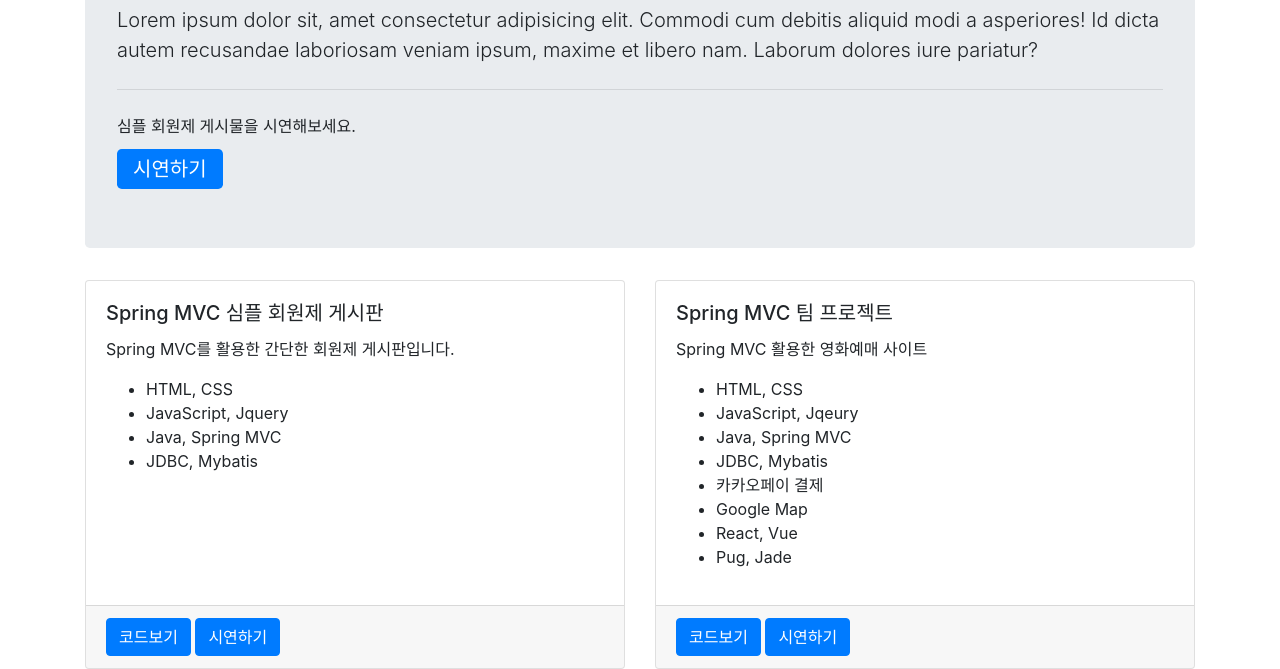
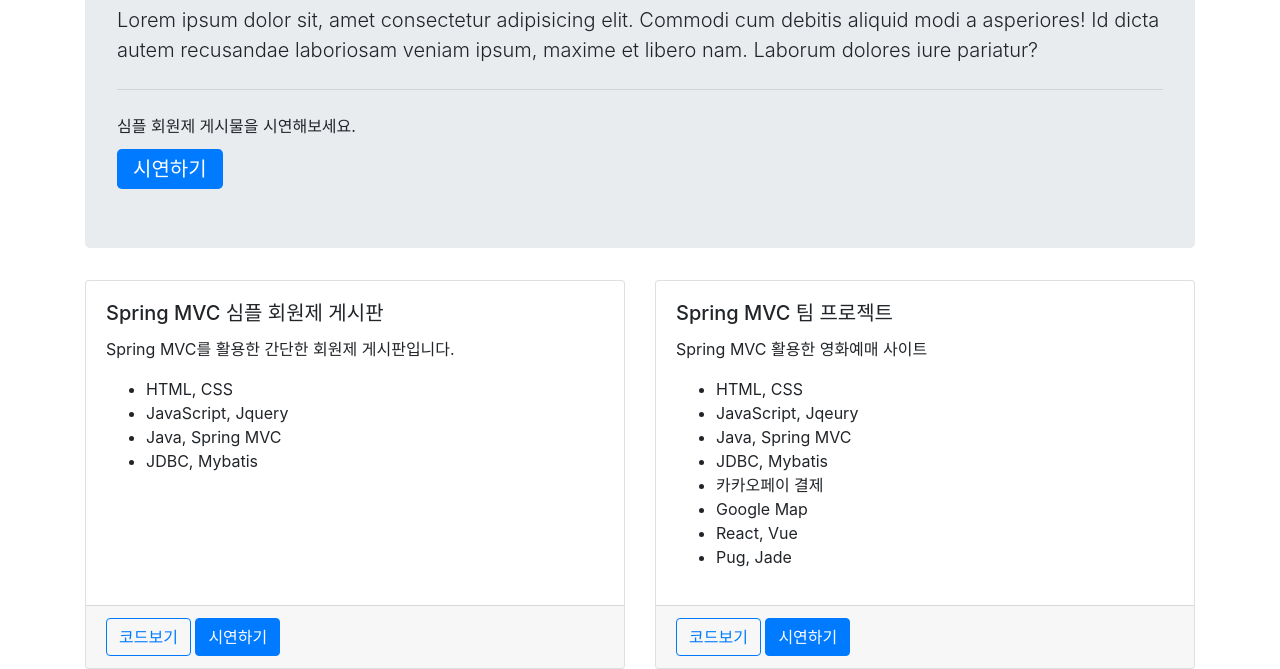
Before and after one commit to 09B0X/09B0X.github.io, a plain HTML site: page index.html in a window 1280 px wide. Shown: the part 134-803 px from the top of the page. Drawn offline with nearby package versions, Linux system fonts and the light colour scheme.

Commit message:
20220124 update page

```diff
--- a/index.html
+++ b/index.html
@@ -64,7 +64,7 @@
                             </p>
                         </div>
                         <div class="card-footer">
-                            <a href="https://github.com/09B0X/spring-ex00" class="btn btn-primary">코드보기</a>
+                            <a href="https://github.com/09B0X/spring-ex00" class="btn btn-outline-primary">코드보기</a>
                             <a href="http://15.165.15.7/spr1/board/list" class="btn btn-primary">시연하기</a>
                         </div>
                     </div>
@@ -88,8 +88,8 @@
                             </p>
                         </div>
                         <div class="card-footer">
-                            <a href="#" class="btn btn-primary">코드보기</a>
-                            <a href="#" class="btn btn-primary">시연하기</a>
+                            <a href="https://github.com/09B0X/team1" class="btn btn-outline-primary">코드보기</a>
+                            <a href="http://15.165.15.7/team1/movie/list" class="btn btn-primary">시연하기</a>
                         </div>
                     </div>
                 </div>
```
